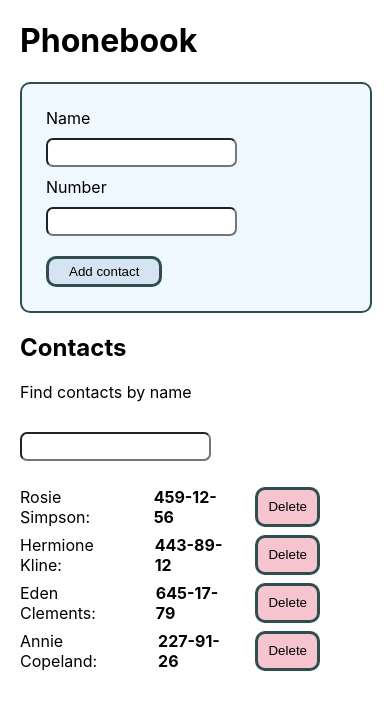
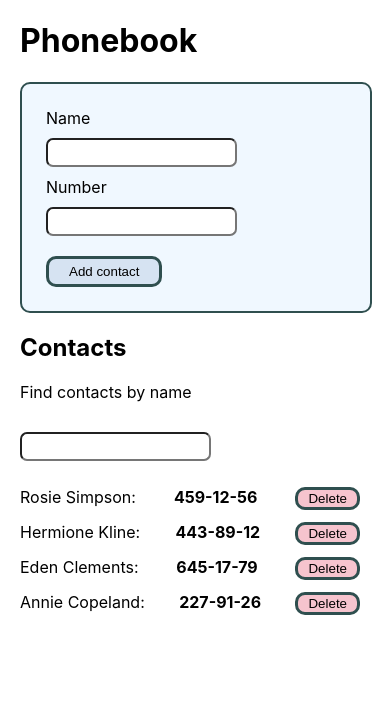
Before and after one commit to MarekLempart/goit-react-hw-02-phonebook, a React (Create React App) app: page / in a window 390 px wide. Shown: the top 710 px of the page. Built offline with nearby package versions, Linux system fonts and the light colour scheme.

Commit message:
zadanie domowe nr 2 - phonebook update02

```diff
--- a/src/components/ContactList/ContactList.module.css
+++ b/src/components/ContactList/ContactList.module.css
@@ -6,9 +6,9 @@
 .item {
   display: flex;
   gap: 20px;
-  width: 300px;
+  width: 340px;
   justify-content: space-between;
-  margin-bottom: 8px;
+  margin-bottom: 12px;
 }
 
 .number {
```
